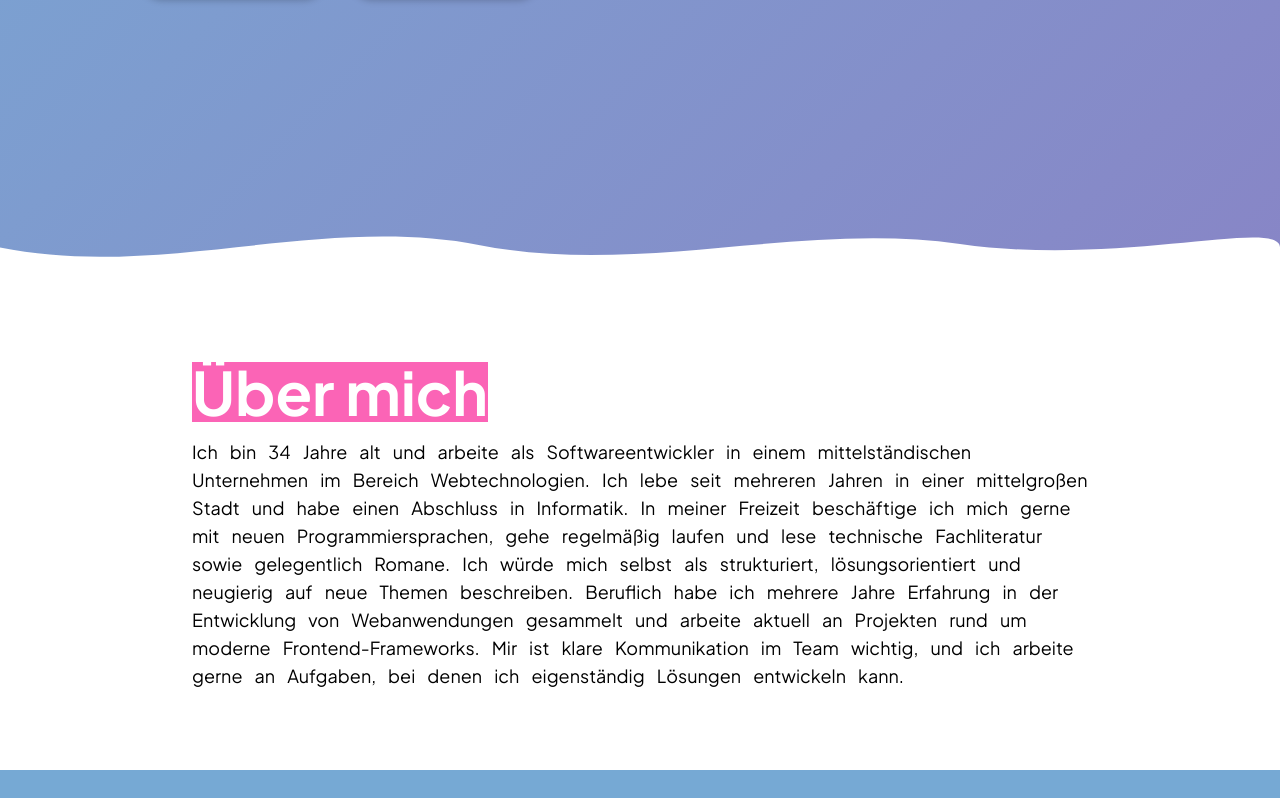
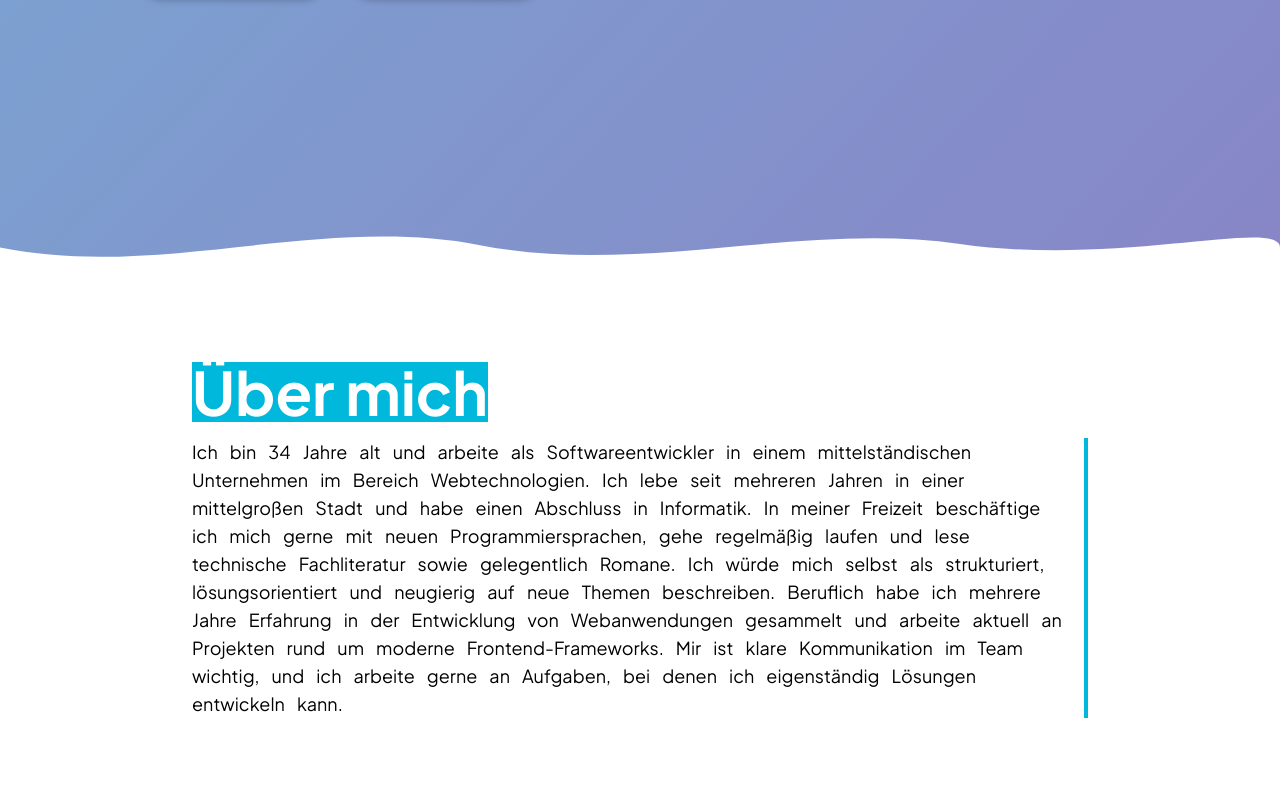
Before and after one commit to moritzbohrmann/moritzbohrmann_de, a React (Vite) app: page / in a window 1280 px wide. Shown: the part 562-1360 px from the top of the page. Before the commit the page ends 1332 px from the top, so only its background shows below. Built offline with nearby package versions, Linux system fonts and the light colour scheme; a web font is replaced by a local one.

Commit message:
reworked padding for small devices in AboutMe

```diff
--- a/src/AboutMe.tsx
+++ b/src/AboutMe.tsx
@@ -10,10 +10,10 @@ function AboutMe() {
         viewport={{ once: false, amount: 0.25 }}
         transition={{ duration: 0.4, ease: "easeOut" }}
       >
-        <span className="w-fit bg-pink-400 text-4xl font-bold text-white sm:text-5xl lg:text-6xl dark:bg-green-400 dark:text-black">
+        <span className="w-fit bg-cyan-500 text-4xl font-bold text-white sm:text-5xl lg:text-6xl dark:bg-green-400 dark:text-black">
           Über mich
         </span>
-        <span className="text-md [word-spacing:0.5em] sm:text-lg lg:w-4xl">
+        <span className="text-md border-r-4 border-cyan-500 pr-4 [word-spacing:0.5em] sm:text-lg lg:w-4xl lg:max-w-4xl dark:border-green-400">
           Ich bin 34 Jahre alt und arbeite als Softwareentwickler in einem
           mittelständischen Unternehmen im Bereich Webtechnologien. Ich lebe
           seit mehreren Jahren in einer mittelgroßen Stadt und habe einen
```
